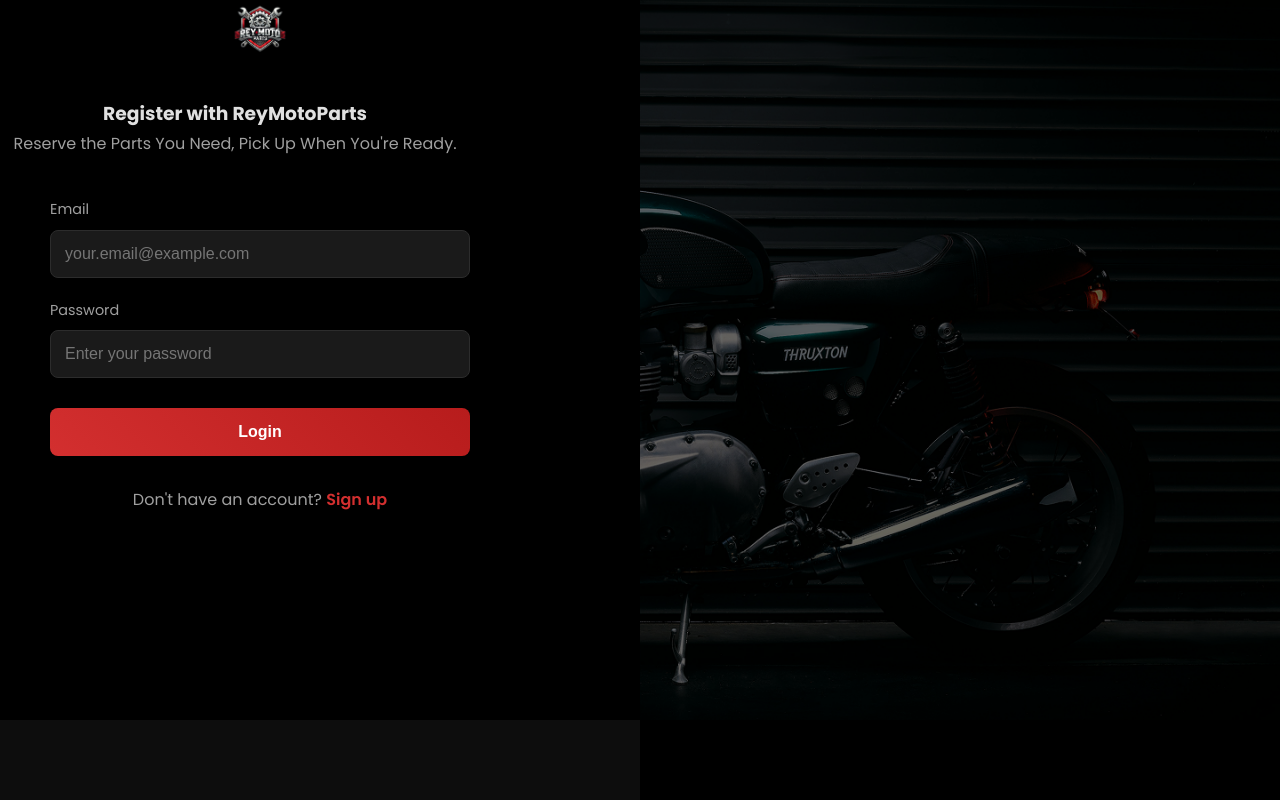
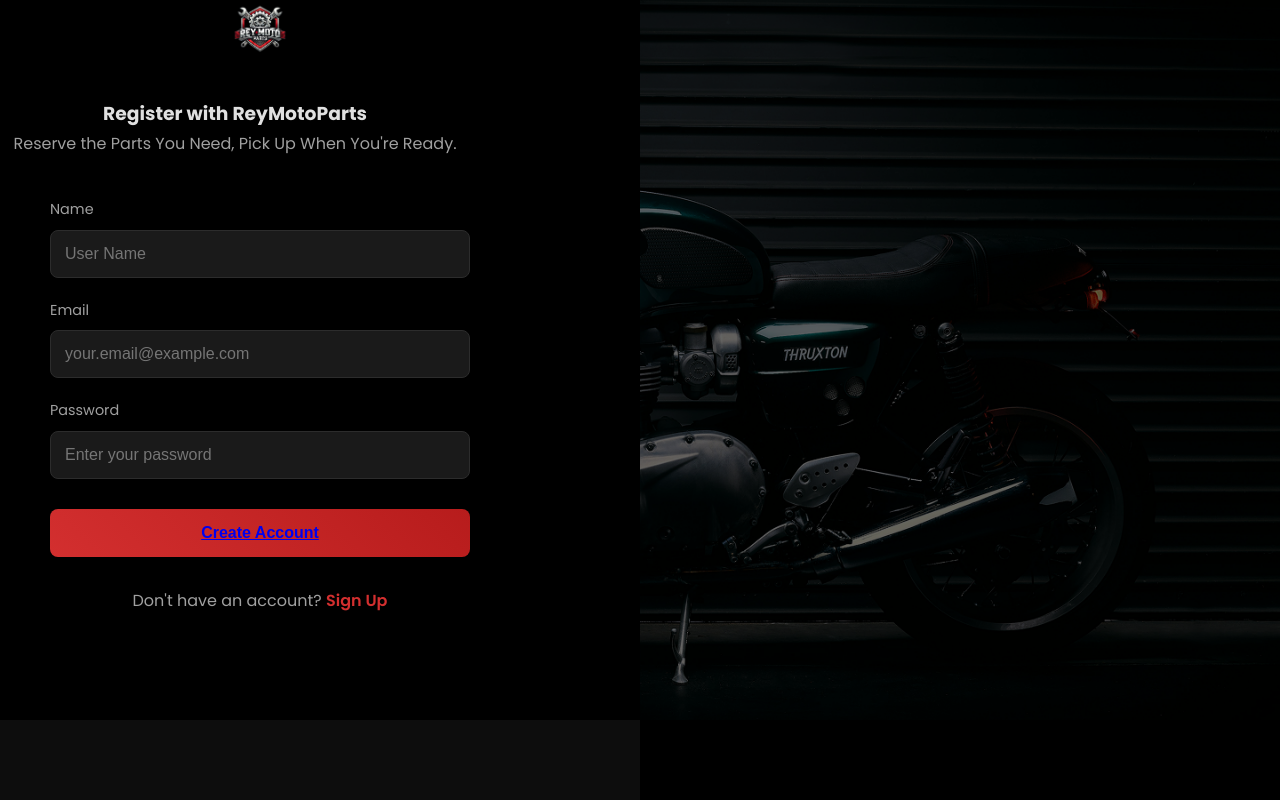
Before and after one commit to Dynamo0769/reymoto-final, a PHP site: page /Website/regester_user.php in a window 1280 px wide. Run offline with PHP 8.4, Linux system fonts and the light colour scheme.

Commit message:
Update regester_user.php

```diff
--- a/Website/regester_user.php
+++ b/Website/regester_user.php
@@ -25,6 +25,10 @@
                 <h3 style="margin-left: -50px;">Register with ReyMotoParts</h3>
                 <p class="subtitle" style="margin-left: -50px;">Reserve the Parts You Need, Pick Up When You're Ready.</p>
                 <form id="login-form">
+                  <div class="input-group">
+                        <label for="password">Name</label>
+                        <input type="text" id="username" required placeholder="User Name">
+                    </div>
                     <div class="input-group">
                         <label for="email">Email</label>
                         <input type="email" id="email" required placeholder="your.email@example.com">
@@ -33,9 +37,9 @@
                         <label for="password">Password</label>
                         <input type="password" id="password" required placeholder="Enter your password">
                     </div>
-                    <button type="submit" class="btn-primary">Login</button>
+                    <button type="submit" class="btn-primary"><a href="login.php">Create Account</a></button>
                 </form>
-                <p class="auth-switch">Don't have an account? <a href="register.html">Sign up</a></p>
+                <p class="auth-switch">Don't have an account? <a href="regester_user.php">Sign Up</a></p>
             </div>
         <div class="auth-image-side" style="background-image: url('asset/bgregester.png'); max-width: 100%; height: 90vh; background-size: cover; background-position: left;">
             </div>
```
